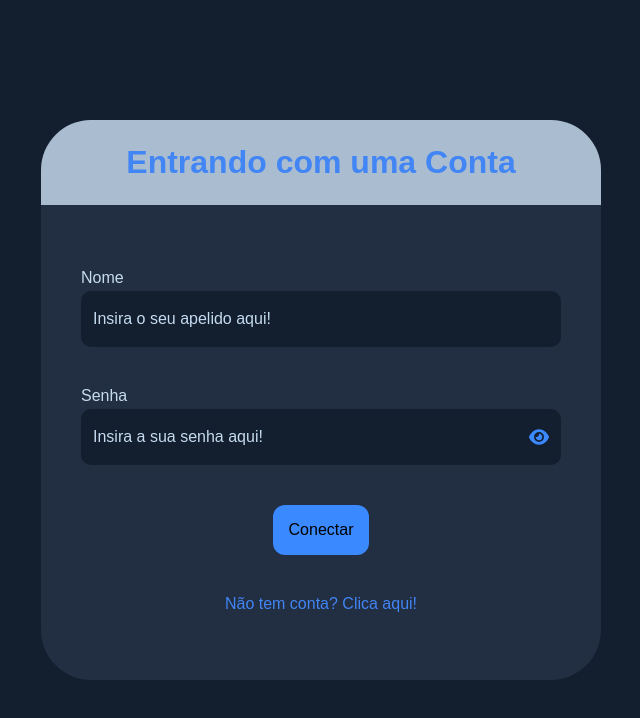
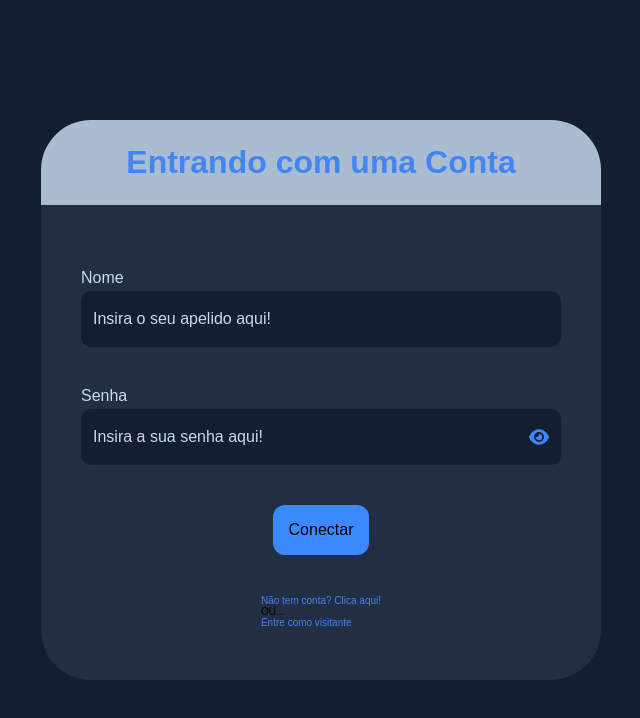
Before and after one commit to AdrielKlem/chatroom, a React (Vite) app: page / in a window 1280 px wide. Shown: the top 718 px of the page, without its empty margins (319-959 px from the left). Built offline with nearby package versions, Linux system fonts and the light colour scheme.

Commit message:
update form LogIn

```diff
--- a/src/pages/LogIn/index.tsx
+++ b/src/pages/LogIn/index.tsx
@@ -27,9 +27,15 @@ export function LogIn() {
                     <Button
                         text="Conectar"
                         />
-                    <Link to="register">
-                        Não tem conta? Clica aqui!
-                    </Link>
+                    <footer>
+                        <Link to="register">
+                            Não tem conta? Clica aqui!
+                        </Link>
+                        <p>OU...</p>
+                        <Link to=''>
+                            Entre como visitante
+                        </Link>
+                    </footer>
                 </Form>
             </FormSection>
         </Container>
```
